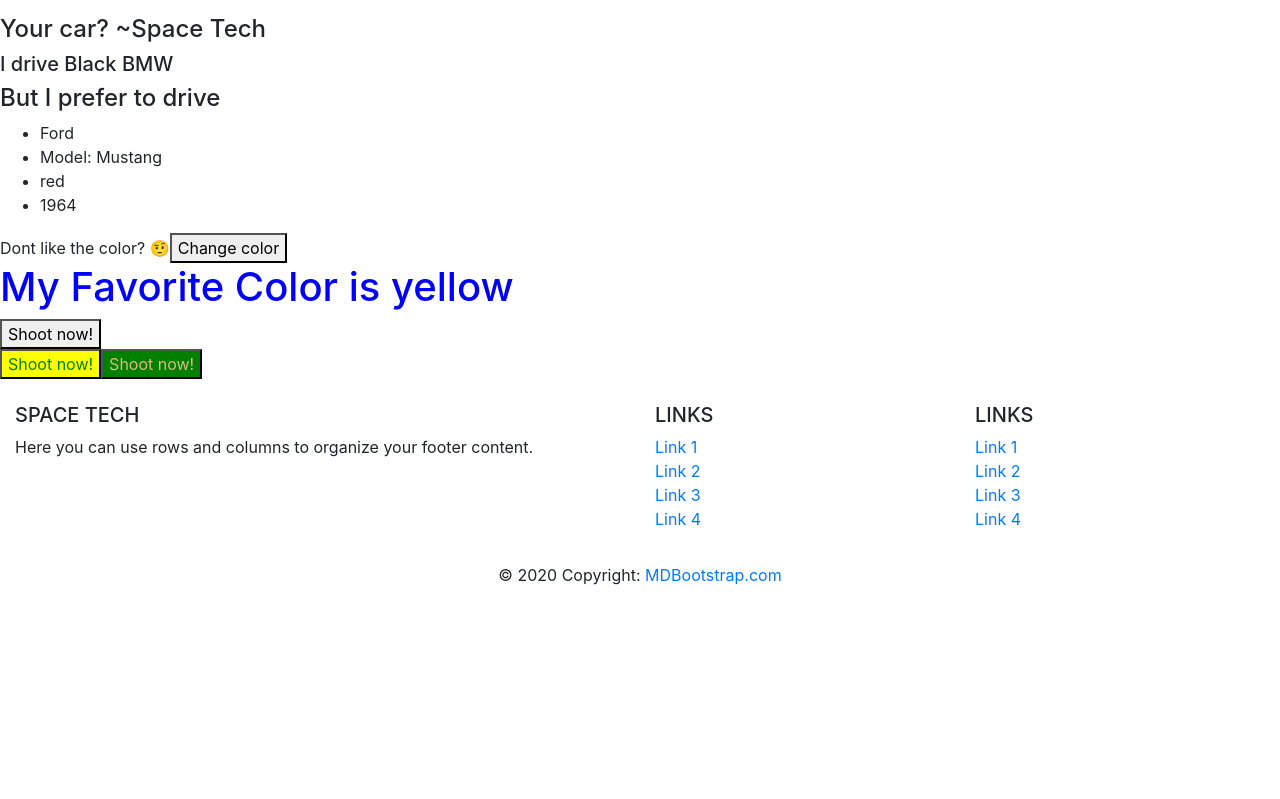
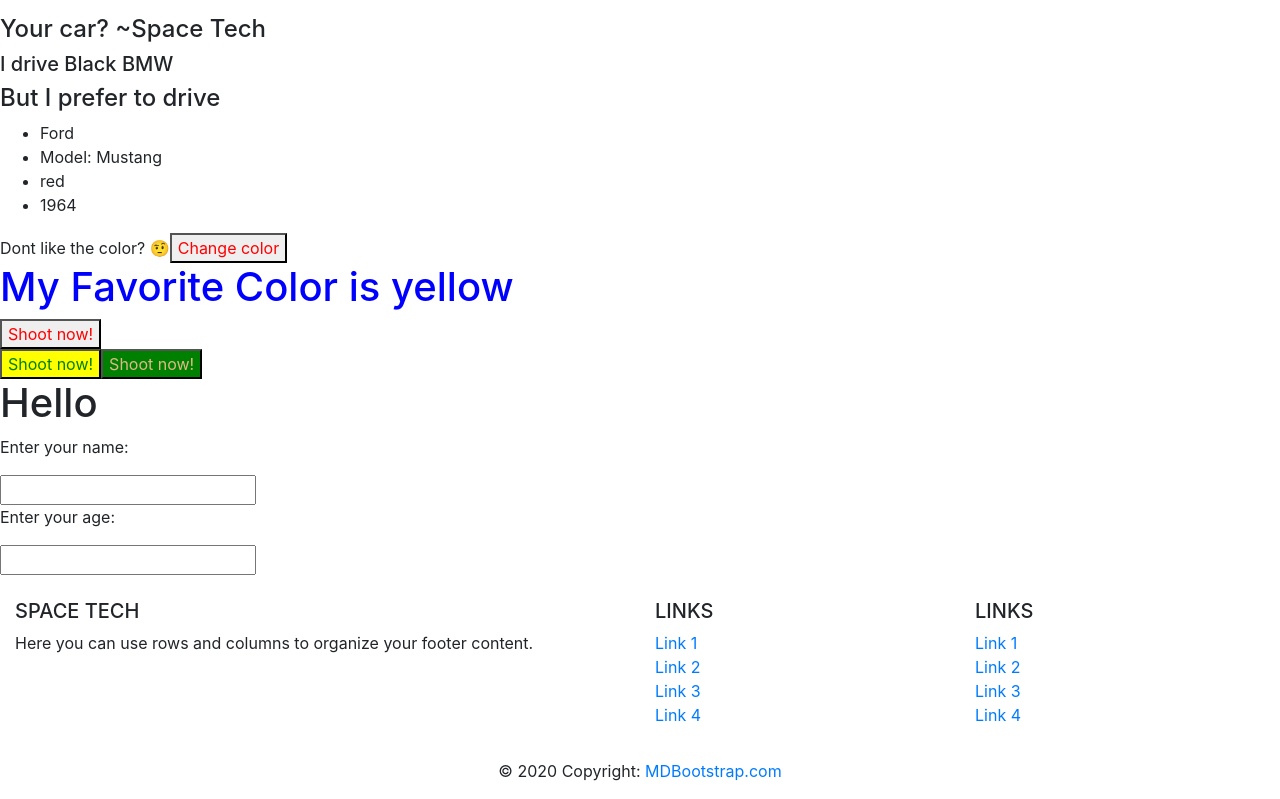
Before and after one commit to ProHashim/React-Starting-D, a React (Create React App) app: page / in a window 1280 px wide. Shown: the part 741-1540 px from the top of the page. Before the commit the page ends 1344 px from the top, so only its background shows below. Built offline with nearby package versions, Linux system fonts and the light colour scheme.

Commit message:
Final css/form changes w3school

```diff
--- a/public/index.html
+++ b/public/index.html
@@ -60,6 +60,8 @@
     <div id="mounting"></div>
     <div id="react-event"></div>
     <div id="react-event2"></div>
+
+    <di id="form"> </di>
     <div id="footer"></div>
   </body>
 </html>
--- a/src/index.js
+++ b/src/index.js
@@ -9,6 +9,9 @@ import Footer from './footer'
 import Slider from './slider';
 
 import styles from './test.module.css';
+
+// Import Sass
+import './sass.scss'
 
 
 
@@ -277,6 +280,53 @@ ReactDOM.render(<ReactEvent2 />, document.getElementById("react-event2"))
 
 // Forms here
 
+class Form extends React.Component {
+  constructor(props) {
+    super(props);
+    this.state = {
+      username: '',
+      age: null,
+      errormessage: ''
+    };
+  }
+  myChangeHandler = (event) => {
+    let nam = event.target.name;
+    let val = event.target.value;
+    let err = '';
+    if (nam === "age") {
+      if (val !== "" && !Number(val)) {
+        err = <strong>Greater then 18 pls!</strong>;
+      }
+
+    }
+    this.setState({ errormessage: err });
+    this.setState({ [nam]: val });
+  }
+  render() {
+    return (
+      <form>
+        <h1>Hello {this.state.username} {this.state.age}</h1>
+        <p>Enter your name:</p>
+        <input
+          type='text'
+          name='username'
+          onChange={this.myChangeHandler}
+        />
+        <p>Enter your age:</p>
+        <input
+          type='number'
+          name='age'
+          // min="19"
+          onChange={this.myChangeHandler}
+        />
+        {this.state.errormessage}
+      </form>
+    );
+  }
+}
+
+ReactDOM.render(<Form />, document.getElementById("form"))
+
 
 // If you want to start measuring performance in your app, pass a function
 // to log results (for example: reportWebVitals(console.log))
--- /dev/null
+++ b/src/sass.scss
@@ -0,0 +1,5 @@
+$myColor: red;
+
+button {
+  color: $myColor;
+}
```
Also changed, not shown: 1 other file (tests, documents, lock files or other folders).
